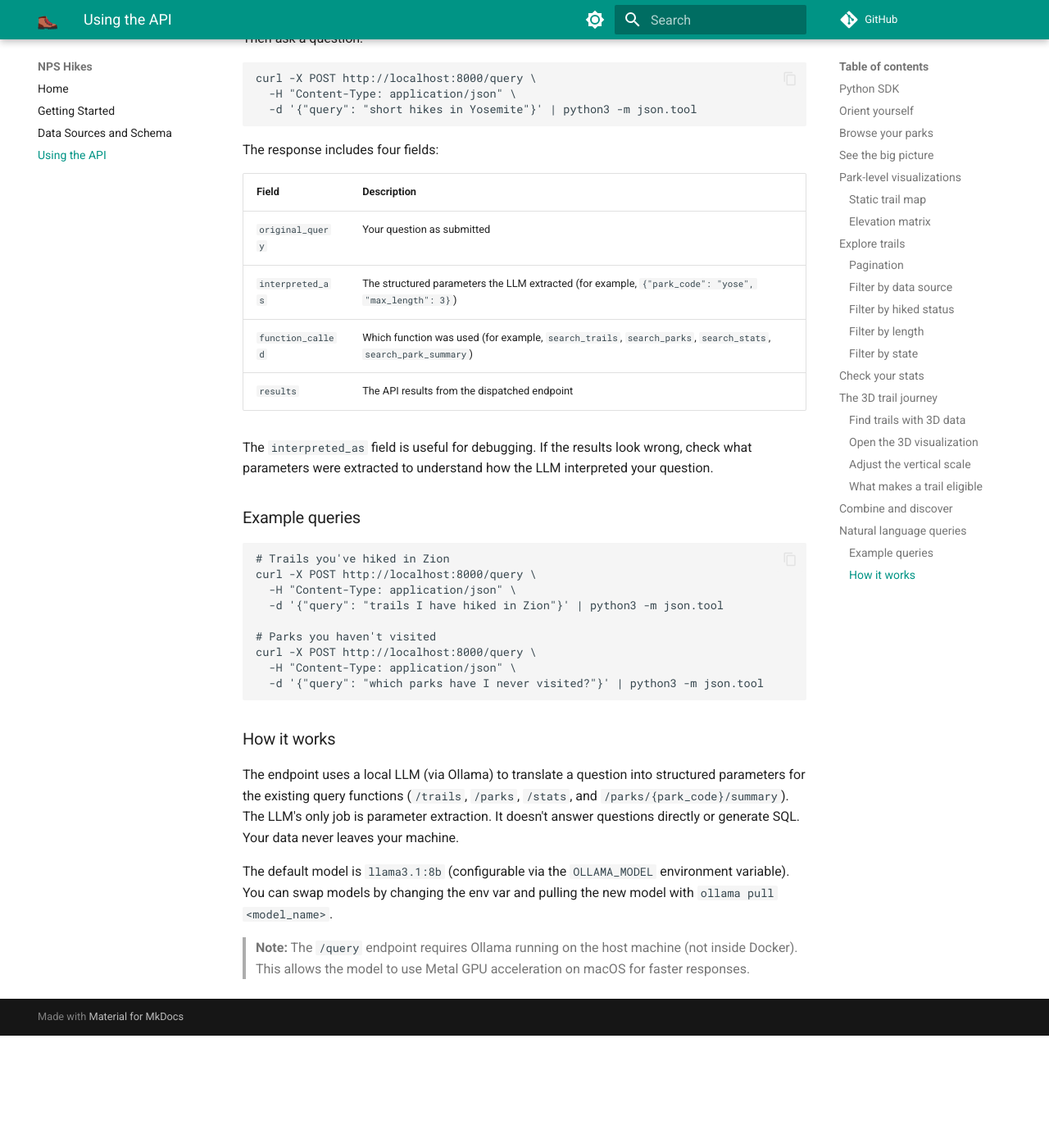
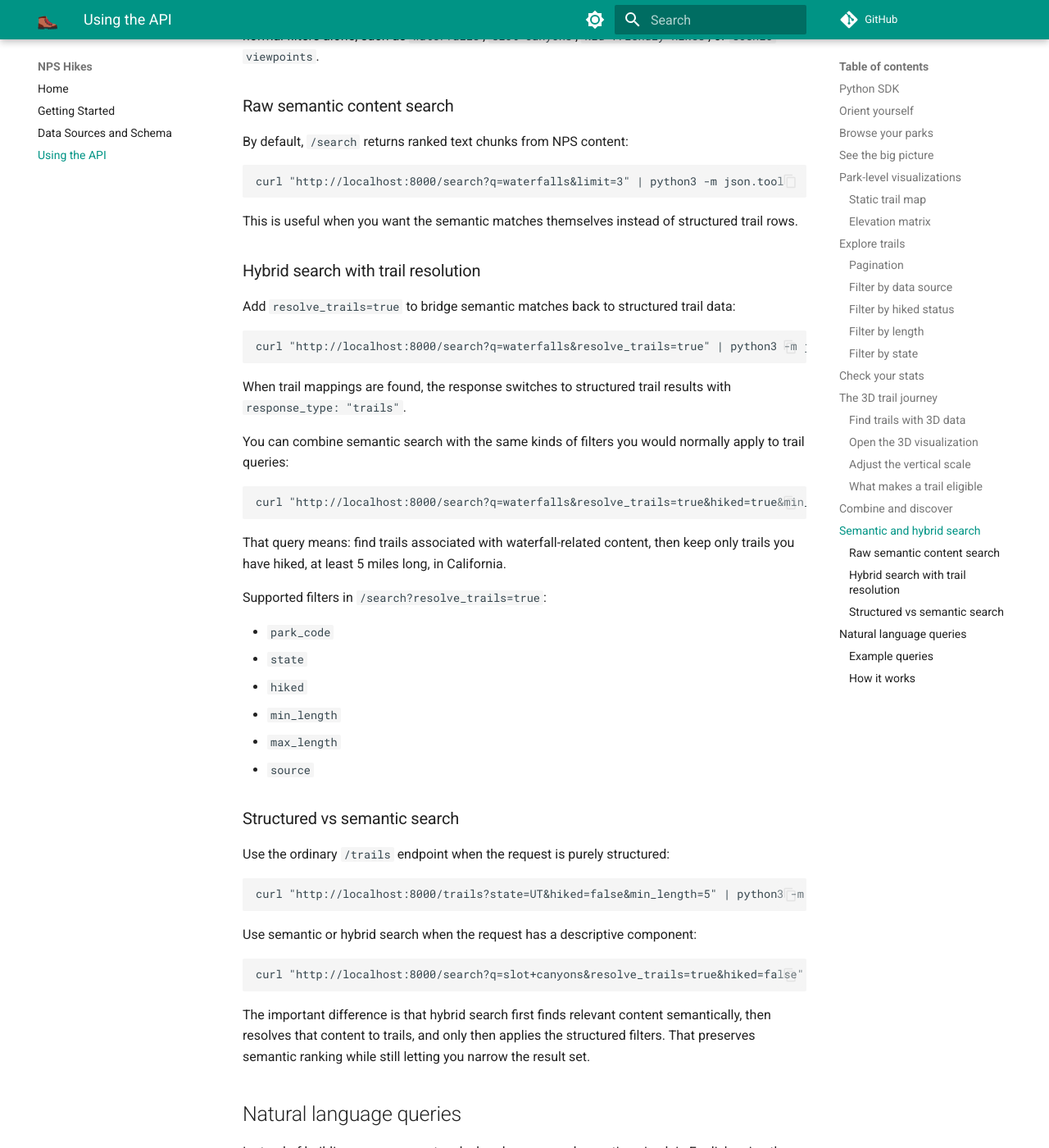
Before and after one commit to seanangio/nps-hikes, an MkDocs documentation site: the page built from docs/api-tutorial.md, in a window 1280 px wide and 1400 px high, scrolled down 12367 px. Shown: the whole window at 82% size. Built offline with MkDocs 1.6.1 and Material for MkDocs 9.7.7, drawn with Linux system fonts in a browser that asks for light colours; comment, search, counter and statistics services are not loaded; before the commit the page ends 13630 px from its top, so only the background shows below that; some of the changed text lies outside the part shown.

Commit message:
update docs for hybrid search

````diff
--- a/docs/api-tutorial.md
+++ b/docs/api-tutorial.md
@@ -3,7 +3,7 @@ title: Using the API
 description: Tutorial for querying the NPS Hikes FastAPI service, including parks, trails, stats, visualizations, and natural language search.
 ---
 
-This tutorial walks through the API's capabilities, starting with a broad overview of your parks and narrowing to individual trail visualizations. By the end, you'll know how to query parks and trails, generate visualizations, build a 3D elevation profile for a specific trail, and use natural language search.
+This tutorial walks through the API's capabilities, starting with a broad overview of your parks and narrowing to individual trail visualizations. By the end, you'll know how to query parks and trails, use semantic and hybrid search, generate visualizations, build a 3D elevation profile for a specific trail, and use natural language search.
 
 The tutorial assumes you've completed the [Getting Started](getting-started.md) guide, run the full data collection pipeline, and have both Docker services running.
 
@@ -66,6 +66,7 @@ curl http://localhost:8000/ | python3 -m json.tool
     },
     "endpoints": {
         "query": "/query",
+        "search": "/search",
         "parks": "/parks",
         "trails": "/trails",
         "hiked_points": "/trails/hiked-points",
@@ -445,6 +446,68 @@ From there, pick any trail with a `viz_3d_slug` and open its 3D visualization in
 
 > **Tip:** You can also use Python's `requests` library, the Swagger UI at `/docs`, or any HTTP client to query these endpoints.
 
+## Semantic and hybrid search
+
+The API supports two flavors of semantic retrieval:
+
+- `/search` for direct programmatic semantic search over NPS content
+- `/query` for natural-language routing, where the local LLM decides whether your request is a structured query, a topic query, a stats query, or a park query
+
+Use semantic search when the question includes descriptive intent that is hard to express with normal filters alone, such as `waterfalls`, `slot canyons`, `kid-friendly hikes`, or `scenic viewpoints`.
+
+### Raw semantic content search
+
+By default, `/search` returns ranked text chunks from NPS content:
+
+```bash
+curl "http://localhost:8000/search?q=waterfalls&limit=3" | python3 -m json.tool
+```
+
+This is useful when you want the semantic matches themselves instead of structured trail rows.
+
+### Hybrid search with trail resolution
+
+Add `resolve_trails=true` to bridge semantic matches back to structured trail data:
+
+```bash
+curl "http://localhost:8000/search?q=waterfalls&resolve_trails=true" | python3 -m json.tool
+```
+
+When trail mappings are found, the response switches to structured trail results with `response_type: "trails"`.
+
+You can combine semantic search with the same kinds of filters you would normally apply to trail queries:
+
+```bash
+curl "http://localhost:8000/search?q=waterfalls&resolve_trails=true&hiked=true&min_length=5&state=CA" | python3 -m json.tool
+```
+
+That query means: find trails associated with waterfall-related content, then keep only trails you have hiked, at least 5 miles long, in California.
+
+Supported filters in `/search?resolve_trails=true`:
+
+- `park_code`
+- `state`
+- `hiked`
+- `min_length`
+- `max_length`
+- `source`
+
+### Structured vs semantic search
+
+Use the ordinary `/trails` endpoint when the request is purely structured:
+
+```bash
+curl "http://localhost:8000/trails?state=UT&hiked=false&min_length=5" | python3 -m json.tool
+```
+
+Use semantic or hybrid search when the request has a descriptive component:
+
+```bash
+curl "http://localhost:8000/search?q=slot+canyons&resolve_trails=true&hiked=false" | python3 -m json.tool
+```
+
+The important difference is that hybrid search first finds relevant content semantically, then resolves that content to trails, and only then applies the structured filters. That preserves semantic ranking while still letting you narrow the result set.
+
 ## Natural language queries
 
 Instead of building query parameters by hand, you can ask questions in plain English using the `/query` endpoint. This requires [Ollama](https://ollama.com/) running locally with a compatible model (see [Prerequisites](getting-started.md#step-0-prerequisites)).
@@ -463,13 +526,13 @@ curl -X POST http://localhost:8000/query \
   -d '{"query": "short hikes in Yosemite"}' | python3 -m json.tool
 ```
 
-The response includes four fields:
+The response includes these top-level fields:
 
 | Field | Description |
 | --- | --- |
 | `original_query` | Your question as submitted |
 | `interpreted_as` | The structured parameters the LLM extracted (for example, `{"park_code": "yose", "max_length": 3}`) |
-| `function_called` | Which function was used (for example, `search_trails`, `search_parks`, `search_stats`, `search_park_summary`) |
+| `function_called` | Which function was used (for example, `search_trails`, `search_by_topic`, `search_parks`, `search_stats`, `search_park_summary`) |
 | `results` | The API results from the dispatched endpoint |
 
 The `interpreted_as` field is useful for debugging. If the results look wrong, check what parameters were extracted to understand how the LLM interpreted your question.
@@ -486,11 +549,23 @@ curl -X POST http://localhost:8000/query \
 curl -X POST http://localhost:8000/query \
   -H "Content-Type: application/json" \
   -d '{"query": "which parks have I never visited?"}' | python3 -m json.tool
+
+# Hybrid topic query
+curl -X POST http://localhost:8000/query \
+  -H "Content-Type: application/json" \
+  -d '{"query": "waterfall hikes I completed over 5 miles in California"}' | python3 -m json.tool
 ```
 
 ### How it works
 
-The endpoint uses a local LLM (via Ollama) to translate a question into structured parameters for the existing query functions (`/trails`, `/parks`, `/stats`, and `/parks/{park_code}/summary`). The LLM's only job is parameter extraction. It doesn't answer questions directly or generate SQL. Your data never leaves your machine.
+The endpoint uses a local LLM (via Ollama) to translate a question into structured parameters for the existing query functions. For purely structured trail requests, it routes to `search_trails`. For descriptive or thematic trail requests, it routes to `search_by_topic`, which can combine semantic intent with structured filters like state, hiked status, length, and source. Your data never leaves your machine.
+
+For example, the hybrid query above is interpreted roughly as:
+
+- semantic topic: `waterfall hikes`
+- structured filters: `hiked=true`, `min_length=5`, `state=CA`
+
+When a topic query resolves to trails, the API returns a structured trail result set plus topic context and, when available, a generated summary grounded in the matched content. This is the same result shape the Streamlit app uses to show topic results directly on the map and in the trail table.
 
 The default model is `llama3.1:8b` (configurable via the `OLLAMA_MODEL` environment variable). You can swap models by changing the env var and pulling the new model with `ollama pull <model_name>`.
 
````
Also changed, not shown: README.md (+3 -3 lines), docs/index.md (+4 -4 lines), plans/semantic-search-plan.md (+25 -19 lines), streamlit_app/README.md (+18 -4 lines).
